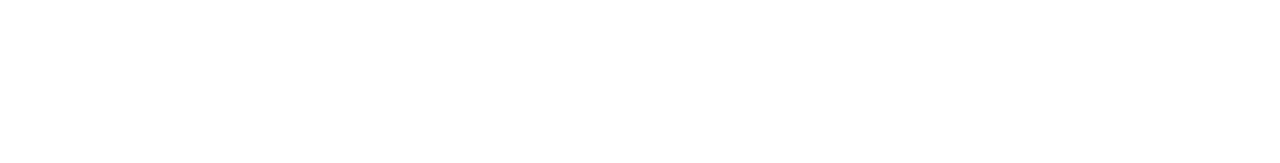
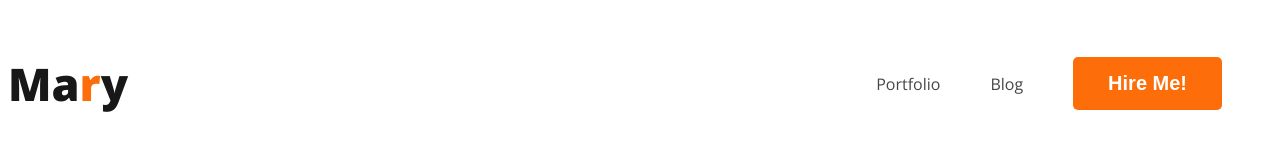
Before and after one commit to abrar-rahman/webdeveloper-portfolio, a plain HTML site: page index.html in a window 1280 px wide. Drawn offline with nearby package versions, Linux system fonts and the light colour scheme.

Commit message:
navadded

```diff
--- a/index.html
+++ b/index.html
@@ -5,11 +5,23 @@
   <meta charset="UTF-8">
   <meta name="viewport" content="width=device-width, initial-scale=1.0">
   <title>Web Developer Portfolio</title>
+  <link rel="preconnect" href="https://fonts.googleapis.com">
+  <link rel="preconnect" href="https://fonts.gstatic.com" crossorigin>
+  <link href="https://fonts.googleapis.com/css2?family=Open+Sans:ital,wght@0,400;0,700;0,800;1,700&display=swap"
+    rel="stylesheet">
+  <link rel="stylesheet" href="styles/portfolio.css">
 </head>
 
 <body>
   <header>
-
+    <nav>
+      <h3 class="nav-title">Ma<span class="text-primary">r</span>y</h3>
+      <ul>
+        <li><a href="">Portfolio</a></li>
+        <li><a href="">Blog</a></li>
+        <li><button class="btn-primary">Hire Me!</button></li>
+      </ul>
+    </nav>
   </header>
   <main>
 
--- /dev/null
+++ b/styles/portfolio.css
@@ -0,0 +1,41 @@
+/* common shared style */
+body{
+  font-family: 'Open Sans', sans-serif;
+}
+.text-primary{
+  color: #FD6E0A;
+}
+.btn-primary{
+  border-radius: 5px;
+  background: #FD6E0A;
+  border: 0;
+  font-size: 20px;
+  font-weight: 700;
+  color: white;
+  padding: 15px 35px;
+}
+/* nav related styles */
+nav{
+  display: flex;
+  justify-content:space-between;
+  align-items: center;
+}
+.nav-title{
+  color: var(--Dark-01, #181818);
+  font-size: 45px;
+  font-weight: 800;
+
+}
+
+nav > ul{
+  display: flex;
+  align-items: center;
+}
+nav li{
+  list-style: none;
+  margin-right: 50px;
+}
+nav a{
+  text-decoration: none;
+  color: #474747;
+}
```
